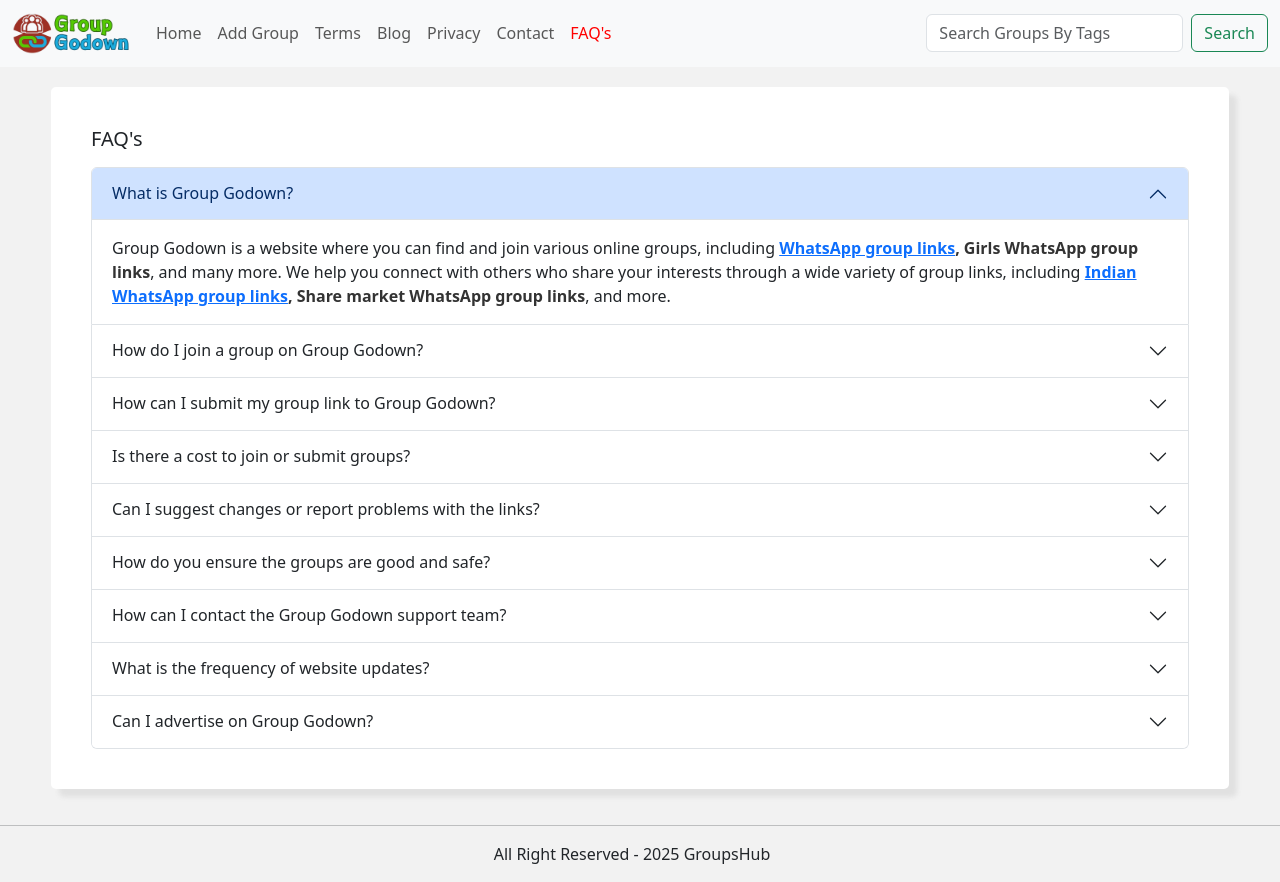
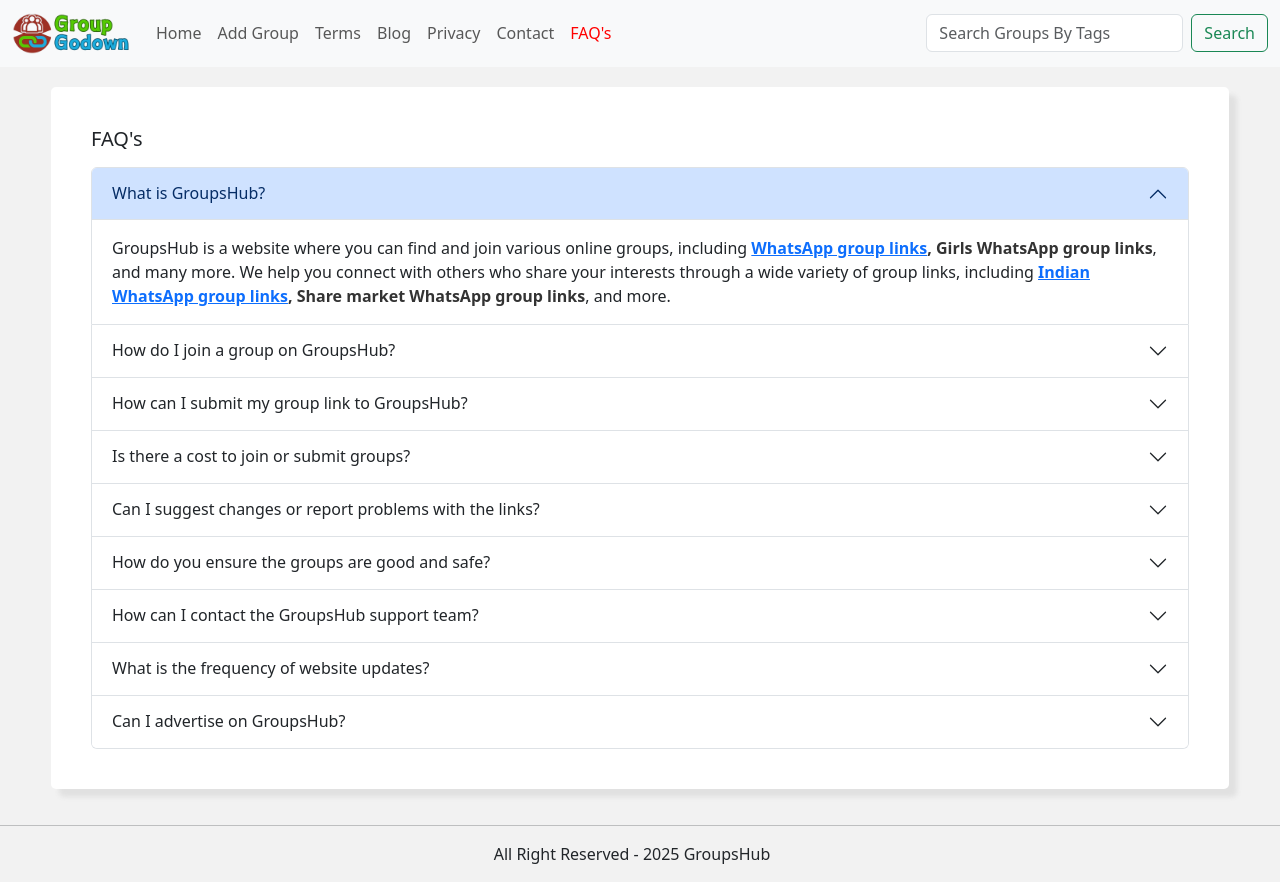
Before and after one commit to thecoolmaster137/GroupsHub_UserFrontEnd, a React (Vite) app: page /faq in a window 1280 px wide. Built offline with nearby package versions, Linux system fonts and the light colour scheme.

Commit message:
Some other cosmetic changes

```diff
--- a/index.html
+++ b/index.html
@@ -14,12 +14,6 @@
       rel="stylesheet"
       href="https://cdn.jsdelivr.net/npm/bootstrap-icons@1.11.2/font/bootstrap-icons.min.css"
     />
-
-    <!-- <meta property="og:title" content="WhatsApp Group Links | Join Indian & Girls WhatsApp Groups"> -->
-    <!-- <meta property="og:site_name" content="Group Godown"> -->
-    <!-- <meta property="og:url" content="https://www.groupgodown.com/"> -->
-    <!-- <meta property="og:description" content="Join the best WhatsApp groups to connect with like-minded people! Discover how to promote your WhatsApp group and increase group members easily. Explore top groups today!"> -->
-    <!-- <meta property="og:type" content="website"> -->
 
   </head>
 
--- a/src/components/AddGroup/AddGroup.jsx
+++ b/src/components/AddGroup/AddGroup.jsx
@@ -13,6 +13,7 @@
   const langData = JSON.parse(JSON.stringify(languagesData));
   const baseUri = obaseUri.DefaultbaseUri;
   const countryUri = obaseUri.countryUri;
+  const sitePlaceholder = obaseUri.sitePlaceholder;
   const navigate = useNavigate(); // Initialize useHistory
 
 
@@ -149,7 +150,7 @@
         <title>Add WhatsApp Group Links | Promote & Increase Members</title>
 
         <meta property="og:title" content="Add WhatsApp Group Links | Promote & Increase Members"/>
-        <meta property="og:site_name" content="Group Godown"/>
+        <meta property="og:site_name" content={sitePlaceholder}/>
         <meta property="og:url" content={baseUri}/>
         <meta property="og:description" content="Join the best WhatsApp groups to connect with like-minded people! Discover how to promote your WhatsApp group and increase group members easily. Explore top groups today!" />
         <meta property="og:type" content="website"/>
@@ -349,9 +350,9 @@
           also get WhatsApp Group invite to connect with people around the
           world.
         </p>
-        <h3>Why choose Group Godown?</h3>
+        <h3>Why choose {sitePlaceholder}?</h3>
         <p>
-          Group Godown makes it easy for you to{" "}
+          {sitePlaceholder} makes it easy for you to{" "}
           <a href={baseUri}><span className="text-success"> Join WhatsApp Groups</span></a>, and
           Increase group members. Our site makes it easy to find and share
           groups that are active and interesting.
@@ -454,7 +455,7 @@
             can Increase group members.
           </li>
         </ul>
-        <h3>Group Godown keeps you updated with the latest news:</h3>
+        <h3>{sitePlaceholder} keeps you updated with the latest news:</h3>
         <p>
           Our group listings are always updated to ensure you have the most
           active and best groups. Visit us often to see the latest WhatsApp
@@ -462,7 +463,7 @@
           <span className="text-success"> WhatsApp Group Link</span>.
         </p>
         <p className="fst-italic fw-bold">
-          Group Godown is your one-stop shop for all the best WhatsApp groups in
+          {sitePlaceholder} is your one-stop shop for all the best WhatsApp groups in
           the world.
         </p>
       </div>
--- a/src/components/Contact/Contact.jsx
+++ b/src/components/Contact/Contact.jsx
@@ -17,6 +17,7 @@
   const [successMessage, setSuccessMessage] = useState("");
   const obaseUri = JSON.parse(JSON.stringify(link));
   const baseUri = obaseUri.DefaultbaseUri;
+  const sitePlaceholder = obaseUri.sitePlaceholder;
 
   const handleChange = (e) => {
     setFormData({ ...formData, [e.target.name]: e.target.value });
@@ -73,7 +74,7 @@
       <Helmet>
         <title>Contact Us | Free WhatsApp Group Links & Promo</title>
         <meta property="og:title" content="Contact Us | Free WhatsApp Group Links & Promo | Join Indian & Girls WhatsApp Groups"/>
-        <meta property="og:site_name" content="Group Godown"/>
+        <meta property="og:site_name" content={sitePlaceholder}/>
         <meta property="og:url" content={baseUri}/>
         <meta property="og:description" content="Join the best WhatsApp groups to connect with like-minded people! Discover how to promote your WhatsApp group and increase group members easily. Explore top groups today!" />
         <meta property="og:type" content="website"/>
--- a/src/components/FAQ/FAQ.jsx
+++ b/src/components/FAQ/FAQ.jsx
@@ -7,6 +7,7 @@
 const obaseUri = JSON.parse(JSON.stringify(link));
 const baseUri = obaseUri.DefaultbaseUri;
 const domainName = obaseUri.domainName;
+const sitePlaceholder = obaseUri.sitePlaceholder;
 
 export default function FAQ() {
   return (
@@ -15,7 +16,7 @@
       <Helmet>
         <title>FAQ | Join & Promote WhatsApp Group Links | {domainName}</title>
         <meta property="og:title" content={`FAQ | Join & Promote WhatsApp Group Links | ${domainName} | Join Indian & Girls WhatsApp Groups`} />
-        <meta property="og:site_name" content="Group Godown"/>
+        <meta property="og:site_name" content={sitePlaceholder}/>
         <meta property="og:url" content={baseUri}/>
         <meta property="og:description" content="Join the best WhatsApp groups to connect with like-minded people! Discover how to promote your WhatsApp group and increase group members easily. Explore top groups today!" />
         <meta property="og:type" content="website"/>
@@ -46,7 +47,7 @@
                   aria-expanded="true"
                   aria-controls="panelsStayOpen-collapseOne"
                 >
-                  What is Group Godown?
+                  What is {sitePlaceholder}?
                 </button>
               </h2>
               <div
@@ -54,7 +55,7 @@
                 className="accordion-collapse collapse show"
               >
                 <div className="accordion-body">
-                  Group Godown is a website where you can find and join various
+                  {sitePlaceholder} is a website where you can find and join various
                   online groups, including{" "}
                   <strong>
                    <a href={baseUri}>WhatsApp group links</a>, Girls WhatsApp group links
@@ -81,7 +82,7 @@
                   aria-expanded="false"
                   aria-controls="panelsStayOpen-collapseTwo"
                 >
-                  How do I join a group on Group Godown?
+                  How do I join a group on {sitePlaceholder}?
                 </button>
               </h2>
               <div
@@ -110,7 +111,7 @@
                   aria-expanded="false"
                   aria-controls="panelsStayOpen-collapseThree"
                 >
-                  How can I submit my group link to Group Godown?
+                  How can I submit my group link to {sitePlaceholder}?
                 </button>
               </h2>
               <div
@@ -151,7 +152,7 @@
               >
                 <div className="accordion-body">
                   <strong>No, <a href= {`${baseUri}addgroup/`}>joining WhatsApp groups</a> </strong> or submitting
-                  group links to Group Godown is completely free. We also offer
+                  group links to {sitePlaceholder} is completely free. We also offer
                   <strong><a href= {`${baseUri}addgroup/`}>free WhatsApp group promotion</a> </strong> for your
                   convenience.
                 </div>
@@ -222,7 +223,7 @@
                   aria-expanded="false"
                   aria-controls="panelsStayOpen-collapseSeven"
                 >
-                  How can I contact the Group Godown support team?
+                  How can I contact the {sitePlaceholder} support team?
                 </button>
               </h2>
               <div
@@ -271,7 +272,7 @@
                   aria-expanded="false"
                   aria-controls="panelsStayOpen-collapseNine"
                 >
-                  Can I advertise on Group Godown?
+                  Can I advertise on {sitePlaceholder}?
                 </button>
               </h2>
               <div
--- a/src/components/Home/GroupInvite.jsx
+++ b/src/components/Home/GroupInvite.jsx
@@ -16,6 +16,7 @@
 
   const obaseUri = JSON.parse(JSON.stringify(link));
   const baseUri = obaseUri.DefaultbaseUri;
+  const sitePlaceholder = obaseUri.sitePlaceholder;
   const defualtgroupImg = obaseUri.defaultgroupImg;
 
   const { data: singlegroup } = useDataFetch(`${baseUri}api/Groups/` + id, []);
@@ -127,7 +128,7 @@
        <Helmet>
         <title>{singlegroup.groupName}</title>
         <meta property="og:title" content={singlegroup.groupName} />
-        <meta property="og:site_name" content="Group Godown" />
+        <meta property="og:site_name" content={sitePlaceholder}/>
         <meta property="og:url" content={window.location.href} />
         <meta property="og:type" content="website" />
         <meta
--- a/src/components/Home/Home.jsx
+++ b/src/components/Home/Home.jsx
@@ -244,7 +244,7 @@
       <Helmet>
         <title>Join Unlimited WhatsApp groups | WA group links | {sitePlaceholder}</title>
         <meta property="og:title" content={`Join Unlimited WhatsApp groups | WA group links | ${sitePlaceholder}`} />
-        <meta property="og:site_name" content="Group Godown"/>
+        <meta property="og:site_name" content={sitePlaceholder}/>
         <meta property="og:url" content={baseUri}/>
         <meta property="og:description" content="Join the best WhatsApp groups to connect with like-minded people! Discover how to promote your WhatsApp group and increase group members easily. Explore top groups today!" />
         <meta property="og:type" content="website"/>
@@ -778,7 +778,7 @@
         </header>
         <section className="intro-section">
           <p>
-            Group Godown is the perfect place to find out active WhatsApp groups from around the world.
+            {sitePlaceholder} is the perfect place to find out active WhatsApp groups from around the world.
             Whether you’re interested in general WhatsApp groups, Girls WhatsApp groups, or Indian groups, we’ve got you covered.
             Explore and join groups that match your interests, such as Share market WhatsApp group discussions, earning opportunities,
             YouTube subscribe WhatsApp group, and more.
--- a/src/components/Home/JoinGroup.jsx
+++ b/src/components/Home/JoinGroup.jsx
@@ -20,7 +20,7 @@
       <Helmet>
         <title>WhatsApp Group Links | Join Indian & Girls WhatsApp Groups | {domainName}</title>
         <meta property="og:title" content="WhatsApp Group Links | Join Indian & Girls WhatsApp Groups"/>
-        <meta property="og:site_name" content="Group Godown"/>
+        <meta property="og:site_name" content={sitePlaceholder}/>
         <meta property="og:url" content={baseUri}/>
         <meta property="og:description" content="Join the best WhatsApp groups to connect with like-minded people! Discover how to promote your WhatsApp group and increase group members easily. Explore top groups today!" />
         <meta property="og:type" content="website"/>
--- a/src/components/Privacy/Privacy.jsx
+++ b/src/components/Privacy/Privacy.jsx
@@ -16,7 +16,7 @@
       <Helmet>
           <title>Privacy Policy | WhatsApp Group Links & Promotion | {domainName}</title>
           <meta property="og:title" content={`Privacy Policy | WhatsApp Group Links & Promotion | ${domainName} | Join Indian & Girls WhatsApp Groups`}/>
-          <meta property="og:site_name" content="Group Godown"/>
+          <meta property="og:site_name" content={sitePlaceholder}/>
           <meta property="og:url" content={baseUri}/>
           <meta property="og:description" content="Join the best WhatsApp groups to connect with like-minded people! Discover how to promote your WhatsApp group and increase group members easily. Explore top groups today!" />
           <meta property="og:type" content="website"/>
```
